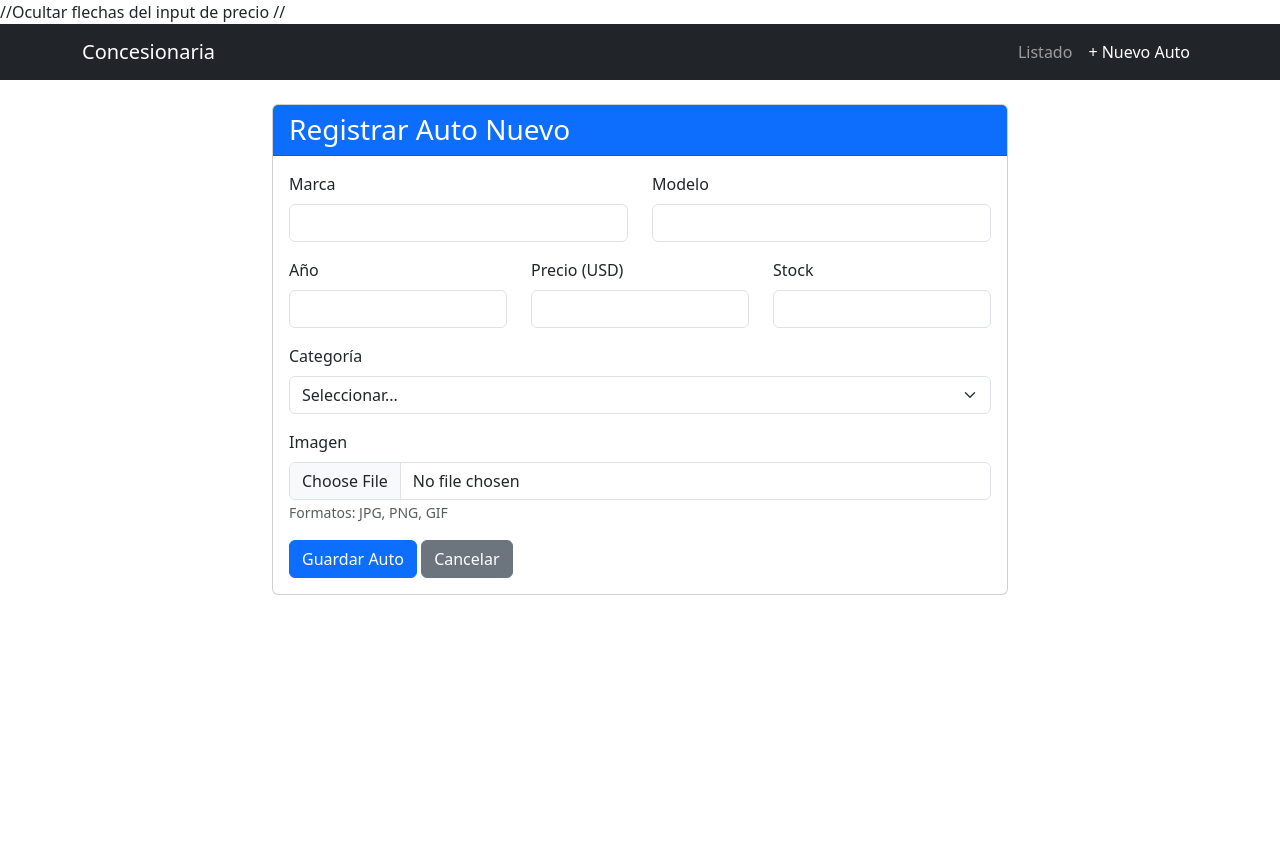
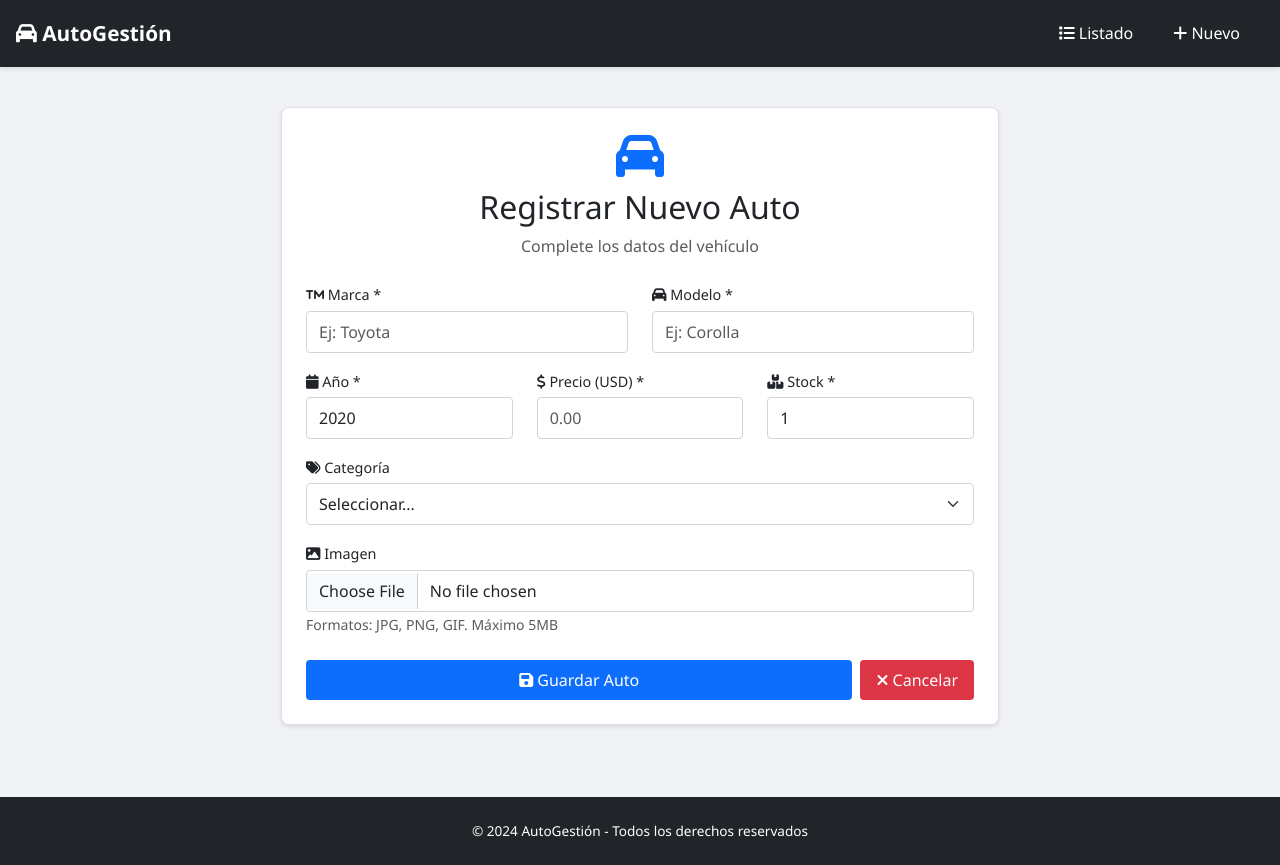
Before and after one commit to Said-a-r/Concesionaria, a Flask app: page /autos/nuevo in a window 1280 px wide. Before the commit the page ends 595 px from the top, so only its background shows below. Run offline with Flask 3, Linux system fonts and the light colour scheme.

Commit message:
HU-01: Frontend - formulario crear auto

```diff
--- /dev/null
+++ b/app/static/css/global.css
@@ -0,0 +1,288 @@
+/* app/static/css/global.css */
+
+/* ===== VARIABLES GLOBALES ===== */
+:root {
+    --primary-color: #0d6efd;
+    --primary-dark: #0b5ed7;
+    --secondary-color: #6c757d;
+    --success-color: #198754;
+    --danger-color: #dc3545;
+    --warning-color: #ffc107;
+    --info-color: #0dcaf0;
+    --dark-color: #212529;
+    --light-color: #f8f9fa;
+    --white: #ffffff;
+    --shadow: 0 2px 4px rgba(0,0,0,0.1);
+    --shadow-lg: 0 4px 8px rgba(0,0,0,0.1);
+    --transition: all 0.2s ease;
+}
+
+/* ===== RESET & BASE ===== */
+* {
+    margin: 0;
+    padding: 0;
+    box-sizing: border-box;
+}
+
+body {
+    font-family: 'Segoe UI', Tahoma, Geneva, Verdana, sans-serif;
+    background: #f0f2f5;
+    min-height: 100vh;
+    color: var(--dark-color);
+}
+
+/* ===== CONTAINER ===== */
+.container {
+    max-width: 1280px;
+    margin: 0 auto;
+    padding: 0 1rem;
+}
+
+/* ===== NAVBAR ===== */
+.navbar-modern {
+    background: var(--dark-color) !important;
+    box-shadow: var(--shadow);
+    padding: 0.8rem 0;
+}
+
+.navbar-modern .navbar-brand {
+    font-size: 1.3rem;
+    font-weight: 600;
+    color: var(--white) !important;
+}
+
+.navbar-modern .nav-link {
+    color: var(--white) !important;
+    transition: var(--transition);
+    margin: 0 0.5rem;
+}
+
+.navbar-modern .nav-link:hover {
+    color: var(--warning-color) !important;
+}
+
+/* ===== CARDS ===== */
+.card-auto {
+    background: var(--white);
+    border-radius: 8px;
+    overflow: hidden;
+    box-shadow: var(--shadow);
+    transition: var(--transition);
+    height: 100%;
+    border: 1px solid #dee2e6;
+}
+
+.card-auto:hover {
+    transform: translateY(-4px);
+    box-shadow: var(--shadow-lg);
+}
+
+.card-auto .card-img-top {
+    height: 180px;
+    object-fit: cover;
+    background-color: var(--light-color);
+}
+
+.card-auto .card-body {
+    padding: 1rem;
+}
+
+.card-auto .card-title {
+    font-size: 1.1rem;
+    font-weight: 600;
+    margin-bottom: 0.5rem;
+    color: var(--dark-color);
+}
+
+.card-auto .card-text {
+    font-size: 0.9rem;
+    color: var(--secondary-color);
+    margin-bottom: 0.5rem;
+}
+
+/* ===== BADGES ===== */
+.badge-stock {
+    padding: 3px 8px;
+    border-radius: 4px;
+    font-size: 0.7rem;
+    font-weight: 600;
+}
+
+.badge-stock-high {
+    background: #d1e7dd;
+    color: #0f5132;
+}
+
+.badge-stock-low {
+    background: #fff3cd;
+    color: #997404;
+}
+
+.badge-stock-out {
+    background: #f8d7da;
+    color: #842029;
+}
+
+.badge-categoria {
+    padding: 3px 8px;
+    border-radius: 4px;
+    font-size: 0.7rem;
+    background: var(--light-color);
+    color: var(--dark-color);
+}
+
+/* ===== BOTONES ===== */
+.btn-modern {
+    padding: 8px 16px;
+    border-radius: 4px;
+    font-weight: 500;
+    transition: var(--transition);
+    border: none;
+    cursor: pointer;
+}
+
+.btn-modern-primary {
+    background: var(--primary-color);
+    color: var(--white);
+}
+
+.btn-modern-primary:hover {
+    background: var(--primary-dark);
+}
+
+.btn-modern-success {
+    background: var(--success-color);
+    color: var(--white);
+}
+
+.btn-modern-success:hover {
+    background: #146c43;
+}
+
+.btn-modern-danger {
+    background: var(--danger-color);
+    color: var(--white);
+}
+
+.btn-modern-danger:hover {
+    background: #bb2d3b;
+}
+
+/* ===== FORMULARIOS ===== */
+.form-modern {
+    background: var(--white);
+    border-radius: 8px;
+    padding: 1.5rem;
+    box-shadow: var(--shadow);
+    border: 1px solid #dee2e6;
+}
+
+.form-modern .form-control,
+.form-modern .form-select {
+    border-radius: 4px;
+    border: 1px solid #ced4da;
+    padding: 8px 12px;
+    transition: var(--transition);
+}
+
+.form-modern .form-control:focus,
+.form-modern .form-select:focus {
+    border-color: var(--primary-color);
+    box-shadow: 0 0 0 2px rgba(13, 110, 253, 0.25);
+    outline: none;
+}
+
+.form-modern .form-label {
+    font-weight: 500;
+    margin-bottom: 0.3rem;
+    color: var(--dark-color);
+    font-size: 0.9rem;
+}
+
+/* ===== ALERTAS ===== */
+.alert-modern {
+    border-radius: 4px;
+    border: none;
+    padding: 0.8rem 1rem;
+    animation: slideDown 0.3s ease;
+}
+
+@keyframes slideDown {
+    from {
+        opacity: 0;
+        transform: translateY(-10px);
+    }
+    to {
+        opacity: 1;
+        transform: translateY(0);
+    }
+}
+
+/* ===== PRECIO ===== */
+.precio-destacado {
+    font-size: 1.3rem;
+    font-weight: 700;
+    color: var(--primary-color);
+}
+
+/* ===== FOOTER ===== */
+.footer {
+    background: var(--dark-color);
+    color: var(--white);
+    padding: 1.5rem 0;
+    margin-top: 3rem;
+    text-align: center;
+    font-size: 0.85rem;
+}
+
+/* ===== RESPONSIVE ===== */
+@media (max-width: 768px) {
+    .container {
+        padding: 0 0.75rem;
+    }
+
+    .card-auto .card-img-top {
+        height: 150px;
+    }
+
+    .form-modern {
+        padding: 1rem;
+    }
+}
+
+/* ===== BARRA DE BÚSQUEDA ===== */
+.search-box {
+    position: relative;
+    margin-bottom: 1.5rem;
+}
+
+.search-box input {
+    padding-left: 35px;
+    border-radius: 4px;
+    border: 1px solid #ced4da;
+}
+
+.search-box input:focus {
+    border-color: var(--primary-color);
+    box-shadow: 0 0 0 2px rgba(13, 110, 253, 0.25);
+}
+
+.search-box i {
+    position: absolute;
+    left: 12px;
+    top: 50%;
+    transform: translateY(-50%);
+    color: var(--secondary-color);
+}
+
+/* ===== UTILIDADES ===== */
+.text-center {
+    text-align: center;
+}
+
+.mt-2 { margin-top: 0.5rem; }
+.mt-3 { margin-top: 1rem; }
+.mt-4 { margin-top: 1.5rem; }
+.mb-2 { margin-bottom: 0.5rem; }
+.mb-3 { margin-bottom: 1rem; }
+.mb-4 { margin-bottom: 1.5rem; }
--- a/app/templates/autos/nuevo.html
+++ b/app/templates/autos/nuevo.html
@@ -3,59 +3,103 @@
 {% block title %}Nuevo Auto{% endblock %}
 
 {% block content %}
-<div class="row justify-content-center">
-    <div class="col-md-8">
-        <div class="card">
-            <div class="card-header bg-primary text-white">
-                <h3 class="mb-0">Registrar Auto Nuevo</h3>
-            </div>
-            <div class="card-body">
+<div class="container py-4">
+    <div class="row justify-content-center">
+        <div class="col-md-8 col-lg-7">
+            <div class="form-modern">
+                <div class="text-center mb-4">
+                    <i class="fas fa-car fa-3x" style="color: var(--primary-color);"></i>
+                    <h2 class="mt-2">Registrar Nuevo Auto</h2>
+                    <p class="text-muted">Complete los datos del vehículo</p>
+                </div>
+
                 <form method="POST" enctype="multipart/form-data">
                     <div class="row">
                         <div class="col-md-6 mb-3">
-                            <label class="form-label">Marca</label>
-                            <input type="text" name="marca" class="form-control" required>
+                            <label class="form-label">
+                                <i class="fas fa-trademark"></i> Marca *
+                            </label>
+                            <input type="text" name="marca" class="form-control" required placeholder="Ej: Toyota">
                         </div>
                         <div class="col-md-6 mb-3">
-                            <label class="form-label">Modelo</label>
-                            <input type="text" name="modelo" class="form-control" required>
+                            <label class="form-label">
+                                <i class="fas fa-car"></i> Modelo *
+                            </label>
+                            <input type="text" name="modelo" class="form-control" required placeholder="Ej: Corolla">
                         </div>
                     </div>
+
                     <div class="row">
                         <div class="col-md-4 mb-3">
-                            <label class="form-label">Año</label>
-                            <input type="number" name="año" class="form-control" required>
+                            <label class="form-label">
+                                <i class="fas fa-calendar"></i> Año *
+                            </label>
+                            <input type="number" name="año" class="form-control" required min="1950" max="2026" value="2020">
                         </div>
                         <div class="col-md-4 mb-3">
-                            <label class="form-label">Precio (USD)</label>
-                            <input type="number" step="0.01" name="precio" class="form-control" required>
+                            <label class="form-label">
+                                <i class="fas fa-dollar-sign"></i> Precio (USD) *
+                            </label>
+                            <input type="number" step="0.01" name="precio" class="form-control" required min="0" placeholder="0.00">
                         </div>
                         <div class="col-md-4 mb-3">
-                            <label class="form-label">Stock</label>
-                            <input type="number" name="stock" class="form-control" required>
+                            <label class="form-label">
+                                <i class="fas fa-boxes"></i> Stock *
+                            </label>
+                            <input type="number" name="stock" class="form-control" required min="0" value="1">
                         </div>
                     </div>
+
                     <div class="mb-3">
-                        <label class="form-label">Categoría</label>
+                        <label class="form-label">
+                            <i class="fas fa-tags"></i> Categoría
+                        </label>
                         <select name="categoria" class="form-select">
                             <option value="">Seleccionar...</option>
-                            <option>Sedán</option>
-                            <option>SUV</option>
-                            <option>Pickup</option>
-                            <option>Hatchback</option>
-                            <option>Deportivo</option>
+                            <option value="Sedán">🚗 Sedán</option>
+                            <option value="SUV">🚙 SUV</option>
+                            <option value="Pickup">🛻 Pickup</option>
+                            <option value="Hatchback">🚘 Hatchback</option>
+                            <option value="Deportivo">🏎️ Deportivo</option>
                         </select>
                     </div>
+
                     <div class="mb-3">
-                        <label class="form-label">Imagen</label>
-                        <input type="file" name="imagen" class="form-control" accept="image/*">
-                        <small class="text-muted">Formatos: JPG, PNG, GIF</small>
+                        <label class="form-label">
+                            <i class="fas fa-image"></i> Imagen
+                        </label>
+                        <input type="file" name="imagen" class="form-control" accept="image/jpeg,image/png,image/jpg,image/gif" id="imageInput">
+                        <small class="text-muted">Formatos: JPG, PNG, GIF. Máximo 5MB</small>
+                        <div id="previewContainer" class="mt-2" style="display: none;">
+                            <img id="imagePreview" src="#" alt="Preview" style="max-width: 100%; max-height: 200px; border-radius: 10px;">
+                        </div>
                     </div>
-                    <button type="submit" class="btn btn-primary">Guardar Auto</button>
-                    <a href="{{ url_for('autos.lista') }}" class="btn btn-secondary">Cancelar</a>
+
+                    <div class="d-flex gap-2 mt-4">
+                        <button type="submit" class="btn btn-modern btn-modern-primary flex-grow-1">
+                            <i class="fas fa-save"></i> Guardar Auto
+                        </button>
+                        <a href="{{ url_for('autos.lista') }}" class="btn btn-modern btn-modern-danger">
+                            <i class="fas fa-times"></i> Cancelar
+                        </a>
+                    </div>
                 </form>
             </div>
         </div>
     </div>
 </div>
+
+<script>
+    document.getElementById('imageInput').addEventListener('change', function(e) {
+        const file = e.target.files[0];
+        if (file) {
+            const reader = new FileReader();
+            reader.onload = function(event) {
+                document.getElementById('imagePreview').src = event.target.result;
+                document.getElementById('previewContainer').style.display = 'block';
+            }
+            reader.readAsDataURL(file);
+        }
+    });
+</script>
 {% endblock %}
--- a/app/templates/base.html
+++ b/app/templates/base.html
@@ -1,52 +1,73 @@
+<!-- app/templates/base.html -->
 <!DOCTYPE html>
 <html lang="es">
 <head>
     <meta charset="UTF-8">
     <meta name="viewport" content="width=device-width, initial-scale=1.0">
-    <title>Concesionaria - {% block title %}Inventario{% endblock %}</title>
-    <link href="https://cdn.jsdelivr.net/npm/bootstrap@5.3.2/dist/css/bootstrap.min.css" rel="stylesheet">
+    <title>{% block title %}AutoGestión{% endblock %}</title>
 
-    //Ocultar flechas del input de precio
-     <style>
+    <!-- Bootstrap 5 -->
+    <link href="https://cdn.jsdelivr.net/npm/bootstrap@5.3.0/dist/css/bootstrap.min.css" rel="stylesheet">
 
-        input[type=number]::-webkit-inner-spin-button,
-        input[type=number]::-webkit-outer-spin-button {
-            -webkit-appearance: none;
-            margin: 0;
-        }
+    <!-- FontAwesome -->
+    <link rel="stylesheet" href="https://cdnjs.cloudflare.com/ajax/libs/font-awesome/6.4.0/css/all.min.css">
 
-
-    </style>
-    //
+    <!-- Tu CSS -->
+    <link rel="stylesheet" href="{{ url_for('static', filename='css/global.css') }}">
 </head>
-
-
 <body>
-    <nav class="navbar navbar-expand-lg navbar-dark bg-dark">
+    <!-- Navbar -->
+    <nav class="navbar navbar-expand-lg navbar-modern">
         <div class="container">
-            <a class="navbar-brand" href="{{ url_for('autos.lista') }}">Concesionaria</a>
-            <div class="navbar-nav">
-                <a class="nav-link" href="{{ url_for('autos.lista') }}">Listado</a>
-                <a class="nav-link btn btn-success text-white" href="{{ url_for('autos.nuevo') }}">+ Nuevo Auto</a>
+            <a class="navbar-brand" href="{{ url_for('autos.lista') }}">
+                <i class="fas fa-car"></i> AutoGestión
+            </a>
+            <button class="navbar-toggler" type="button" data-bs-toggle="collapse" data-bs-target="#navbarNav">
+                <span class="navbar-toggler-icon"></span>
+            </button>
+            <div class="collapse navbar-collapse" id="navbarNav">
+                <ul class="navbar-nav ms-auto">
+                    <li class="nav-item">
+                        <a class="nav-link" href="{{ url_for('autos.lista') }}">
+                            <i class="fas fa-list"></i> Listado
+                        </a>
+                    </li>
+                    <li class="nav-item">
+                        <a class="nav-link btn btn-primary text-white px-3" href="{{ url_for('autos.nuevo') }}">
+                            <i class="fas fa-plus"></i> Nuevo
+                        </a>
+                    </li>
+                </ul>
             </div>
         </div>
     </nav>
 
-    <div class="container mt-4">
+    <!-- Flash Messages -->
+    <div class="container mt-3">
         {% with messages = get_flashed_messages(with_categories=true) %}
             {% if messages %}
                 {% for category, message in messages %}
-                    <div class="alert alert-{{ category if category != 'message' else 'info' }} alert-dismissible fade show">
+                    <div class="alert alert-{{ category if category != 'message' else 'info' }} alert-dismissible fade show" role="alert">
                         {{ message }}
                         <button type="button" class="btn-close" data-bs-dismiss="alert"></button>
                     </div>
                 {% endfor %}
             {% endif %}
         {% endwith %}
-
-        {% block content %}{% endblock %}
     </div>
 
-    <script src="https://cdn.jsdelivr.net/npm/bootstrap@5.3.2/dist/js/bootstrap.bundle.min.js"></script>
+    <!-- Content -->
+    <main class="my-3">
+        {% block content %}{% endblock %}
+    </main>
+
+    <!-- Footer -->
+    <footer class="footer">
+        <div class="container">
+            <span>© 2024 AutoGestión - Todos los derechos reservados</span>
+        </div>
+    </footer>
+
+    <script src="https://cdn.jsdelivr.net/npm/bootstrap@5.3.0/dist/js/bootstrap.bundle.min.js"></script>
 </body>
 </html>
```
Also changed, not shown: app/static/uploads/images/auto_20260517_170859_testRikka.jpg (renamed from app/static/uploads/auto_20260517_170859_testRikka.jpg), app/static/uploads/images/auto_20260517_170951_testRikka.jpg (renamed from app/static/uploads/auto_20260517_170951_testRikka.jpg), app/static/uploads/images/auto_20260517_223222_images.jpg (added).
